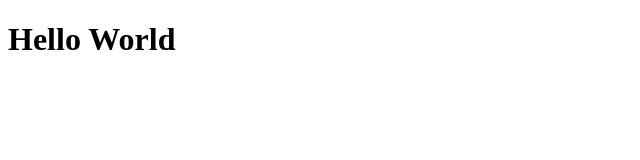
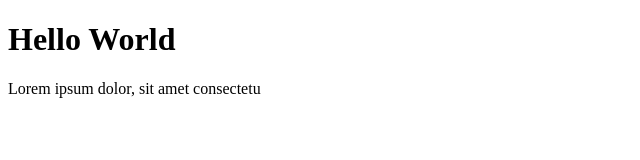
Before and after one commit to Fatihh53/Rponline-bung, a plain HTML site: page index.html in a window 1280 px wide. Shown: the whole page, without its empty margins (0-640 px from the left). Drawn offline with Linux system fonts and the light colour scheme.

Commit message:
auf branch

```diff
--- a/index.html
+++ b/index.html
@@ -7,5 +7,6 @@
 </head>
 <body>
   <h1>Hello World</h1>
+  <p> Lorem ipsum dolor, sit amet consectetu</p>
 </body>
 </html>
```
